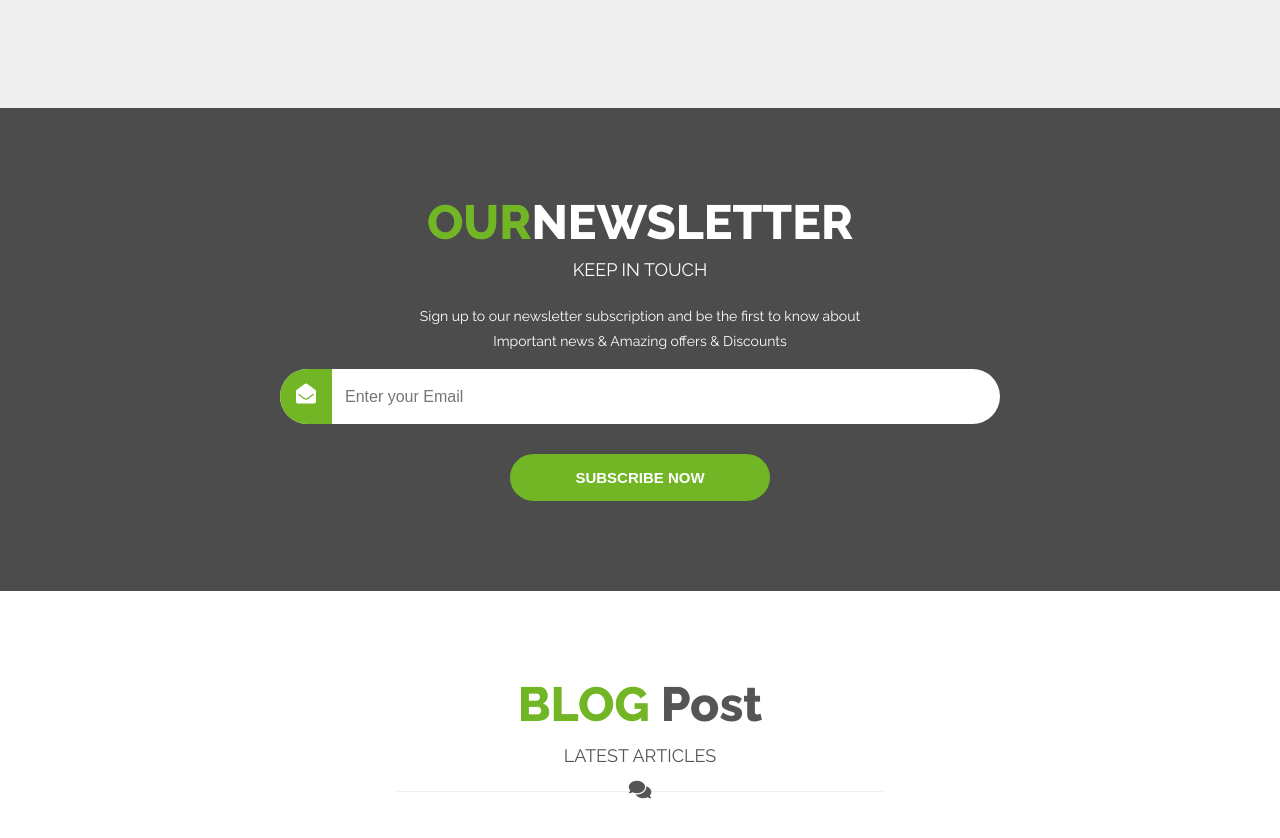
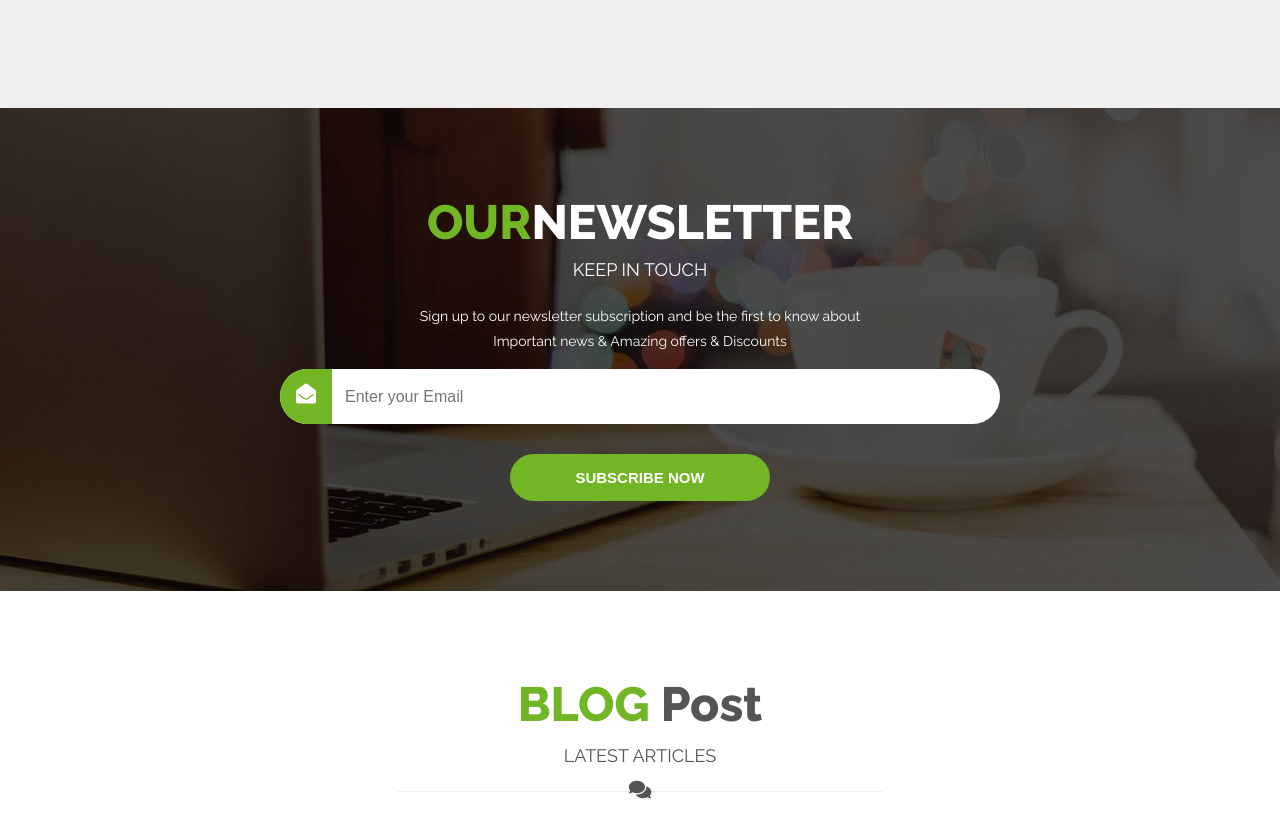
Before and after one commit to Ahmed-El-kholi/portfolio-1, a plain HTML site: page index.html in a window 1280 px wide. Shown: the part 4885-5723 px from the top of the page. Drawn offline with Linux system fonts and the light colour scheme; files whose address does not match are found by name.

Commit message:
Update style.css

```diff
--- a/css/style.css
+++ b/css/style.css
@@ -112,7 +112,7 @@ nav ul li a i{
 
 .hero{
     height: 100vh;
-    background-image: url("./images/scroll-effects2.jpg");
+    background-image: url('./images/scroll-effects2.jpg');
     background-position: center;
     background-repeat: no-repeat;
     background-size: cover;
@@ -540,7 +540,7 @@ transform: translate(-50%,-50%);
 
 .newsletter{
     color: #fff;
-    background: url("images/news.jpg");
+    background: url('../images/news.jpg');
     background-attachment: fixed;
     background-position: center;
     background-repeat: no-repeat;
```
